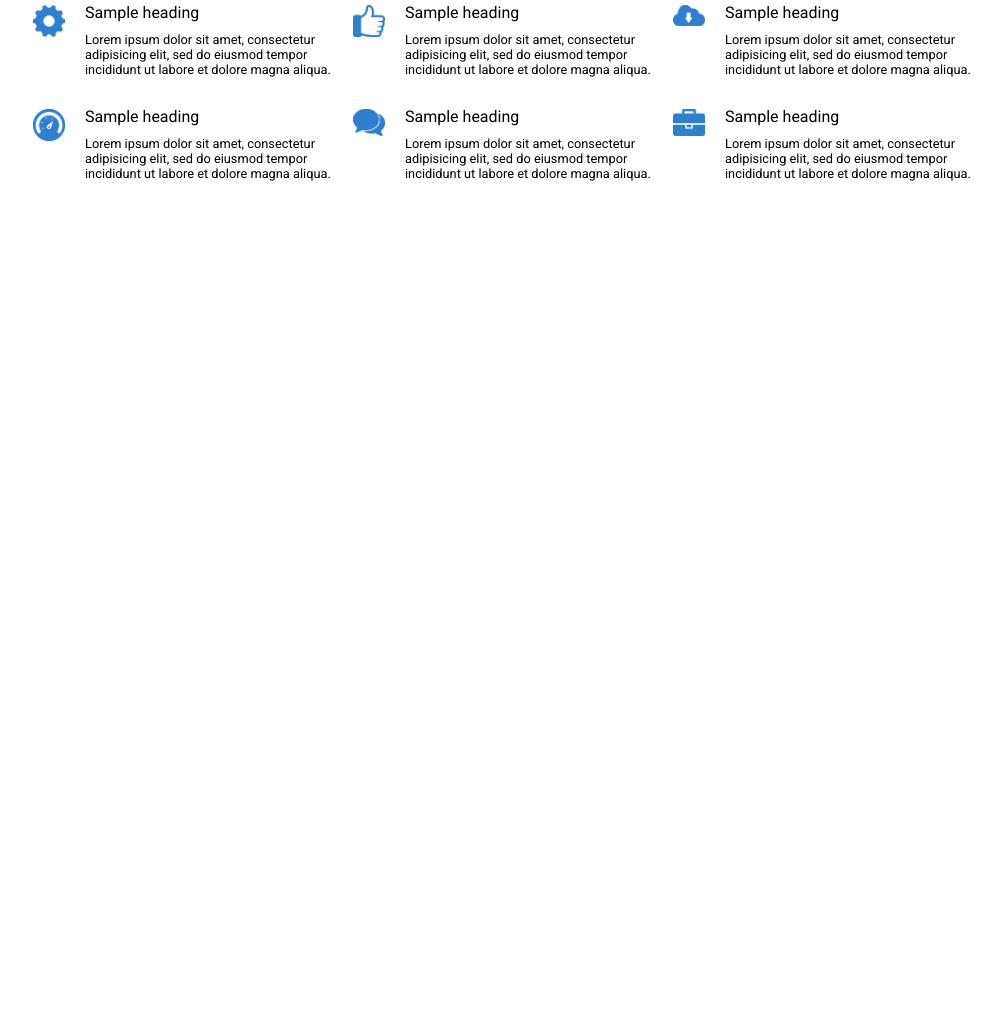
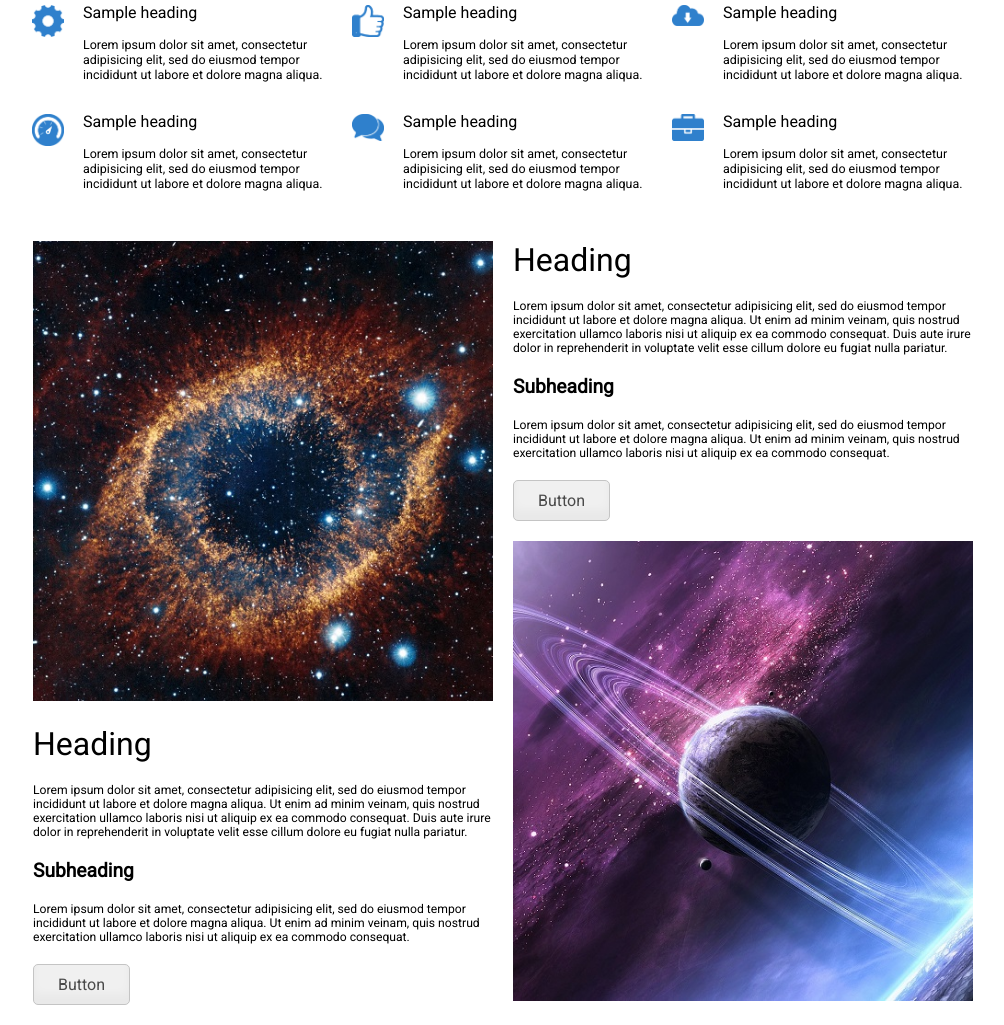
Before and after one commit to RomanLitsiiuk/Homework-24.03.18-, a website: page project-page.html in a window 1280 px wide. Shown: the part 463-1488 px from the top of the page, without its empty margins (137-1141 px from the left). Before the commit the page ends 800 px from the top, so only its background shows below. Drawn offline with Linux system fonts and the light colour scheme.

Commit message:
Columns section was added

```diff
--- a/project-page.html
+++ b/project-page.html
@@ -6,6 +6,7 @@
 	<link rel="stylesheet" type="text/css" href="dist/css/styles.css">
 </head>
 <body>
+	<div class="wrap">
 		<main class="main">
 			<header class="container">
 				<nav>
@@ -84,7 +85,30 @@
 					</div>
 				</div>
 			</section>
+			<section class="ColumnsSection">
+				<div class="ColumnsSection-column">
+					<div class="ColumnsSection-column--image">
+						<img src="src/images/luxfon.jpg" alt="luxfon">
+					</div>
+					<h2 class="ColumnsSection-column--h3">Heading</h2>
+					<p class="ColumnsSection-column--text">Lorem ipsum dolor sit amet, consectetur adipisicing elit, sed do eiusmod tempor incididunt ut labore et dolore magna aliqua. Ut enim ad minim veinam, quis nostrud exercitation ullamco laboris nisi ut aliquip ex ea commodo consequat. Duis aute irure dolor in reprehenderit in voluptate velit esse cillum dolore eu fugiat nulla pariatur.</p>
+					<h4 class="ColumnsSection-column--h4">Subheading</h4>
+					<p class="ColumnsSection-column--text">Lorem ipsum dolor sit amet, consectetur adipisicing elit, sed do eiusmod tempor incididunt ut labore et dolore magna aliqua. Ut enim ad minim veinam, quis nostrud exercitation ullamco laboris nisi ut aliquip ex ea commodo consequat.</p>
+					<a class="button" href="#">Button</a>
+				</div>
+				<div  class="ColumnsSection-column">
+					<h2 class="ColumnsSection-column--h3">Heading</h2>
+					<p class="ColumnsSection-column--text">Lorem ipsum dolor sit amet, consectetur adipisicing elit, sed do eiusmod tempor incididunt ut labore et dolore magna aliqua. Ut enim ad minim veinam, quis nostrud exercitation ullamco laboris nisi ut aliquip ex ea commodo consequat. Duis aute irure dolor in reprehenderit in voluptate velit esse cillum dolore eu fugiat nulla pariatur.</p>
+					<h4 class="ColumnsSection-column--h4">Subheading</h4>
+					<p class="ColumnsSection-column--text">Lorem ipsum dolor sit amet, consectetur adipisicing elit, sed do eiusmod tempor incididunt ut labore et dolore magna aliqua. Ut enim ad minim veinam, quis nostrud exercitation ullamco laboris nisi ut aliquip ex ea commodo consequat.</p>
+					<a class="button" href="#">Button</a>
+					<div class="ColumnsSection-column--image">
+						<img src="src/images/cosmos.jpg" alt="cosmos">
+					</div>
+				</div>
+			</section>
 		</main>
 		<footer></footer>
+	</div>
 </body>
 </html>
--- a/src/styles/button.less
+++ b/src/styles/button.less
@@ -3,6 +3,8 @@
 	text-decoration: none;
 	color: @button-textcolor;
 	padding: 10px 20px;
+	width: 55px;
+	text-align: center;
 	border: 1px solid @border-color;
 	border-radius: 5px;
 	background: @button-background;
--- a/src/styles/card-section.less
+++ b/src/styles/card-section.less
@@ -2,25 +2,26 @@
 	.container;
 	display: flex;
 	flex-wrap: wrap;
-	.CardSection-card {
-		flex: 1 0 33%;
+	&-card {
+		flex: 1 0 calc(100% / 3);
 		display: flex;
 		align-items: flex-start;
 		padding-bottom: 20px;
-		.CardSection-card--image {
-			padding: 2px 10px;
+		&--image {
+			padding: 2px 9px;
 			img {
 				width: 32px;
 			}
 		}
-		.CardSection-card--text {
+		&--text {
 			h4 {
 				font-weight: 500;
 				padding-left: 10px;
+				padding-bottom: 5px;
 			}
 			p {
-				font-size: 80%;
-				padding: 10px;
+				font-size: 78%;
+				padding: 10px 20px 10px 10px;
 			}
 		}
 	}
--- /dev/null
+++ b/src/styles/columns-section.less
@@ -0,0 +1,33 @@
+.ColumnsSection {
+	.container;
+	display: flex;
+	&-column {
+		flex: 1 0 calc(100% / 2 - 20px);
+		display: flex;
+		flex-direction: column;
+		padding: 10px;
+		&--image {
+			width: 100%;
+			img {
+				max-width: 100%;
+				padding: 10px 0;
+			}
+		}
+		&--h3 {
+			font-size: 200%;
+			font-weight: 400;
+			padding: 10px 0;
+		}
+		&--h4 {
+			font-size: 120%;
+			padding: 10px 0;
+		}
+		&--text {
+			font-size: 76%;
+			padding: 10px 0;
+		}
+		.button {
+			margin: 10px 0;
+		}
+	}
+}
--- a/src/styles/main.less
+++ b/src/styles/main.less
@@ -3,9 +3,16 @@ body {
 	height: 100%;
 }
 
-.main {
+.wrap {
 	display: flex;
 	flex-direction: column;
 	height: 100%;
+}
+
+.main {
 	flex: 1 0 auto;
 }
+
+.footer {
+	flex: 0 0 auto;
+}
--- a/src/styles/styles.less
+++ b/src/styles/styles.less
@@ -7,3 +7,4 @@
 @import url(title-section);
 @import url(button);
 @import url(card-section);
+@import url(columns-section);
```
Also changed, not shown: dist/css/styles.css, src/images/cosmos.jpg (added), src/images/luxfon.jpg (added). Lines whose indentation alone changed are shown as unchanged.
